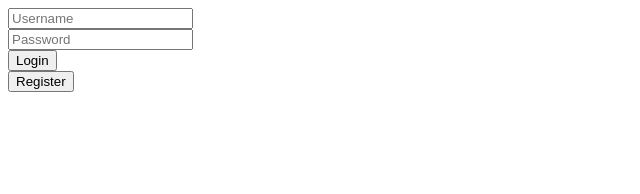
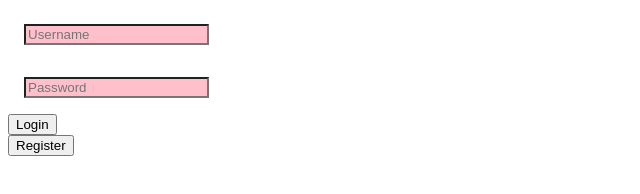
Before and after one commit to theapedronan/ITPC_3_PRELIM_EXAM, a plain HTML site: page index.html in a window 1280 px wide. Shown: the whole page, without its empty margins (0-640 px from the left). Drawn offline with Linux system fonts and the light colour scheme.

Commit message:
fourth commit

```diff
--- a/index.html
+++ b/index.html
@@ -1,9 +1,9 @@
 <!DOCTYPE html>
 <html lang="en">
 <head>
-    <title>Login page
+    <title>Login page</title>
     <style>
-            #divcontainer {
+        #divContainer {
             text-align: centert;
 
         }
@@ -13,8 +13,9 @@
             margin: 1rem;
         }
         redText:hover {
-                color:pink
-                background-color: yellow
+            color:pink;
+            background-color: yellow;
+
             margin: 1rem;
         }
         redButton {
@@ -23,21 +24,20 @@
             margin: 1rem;
         }
         redButton {
-                color:black
+            color:black;
             background-color: blueviolet;
 
         }
     </style>
-    </title>
 
 </head>
 <body>
-    <div id="#divcontainer">
+    <div id="divContainer">
         <title> Login Page</title>
         <div><input type="text" placeholder="Username" class="redText"></div>
-    <div><input type="password" placeholder="Password" class="redText"></div>
+    <div><input type="text" placeholder="Password" class="redText"></div>
     <div><button id="buttonLogin">Login</button></div>
-    <div><button id="buttonLogin">Register</button></div>
+    <div><button id="buttonRegister">Register</button></div>
 
     </div>
 
```
Lines whose indentation alone changed are shown as unchanged.
